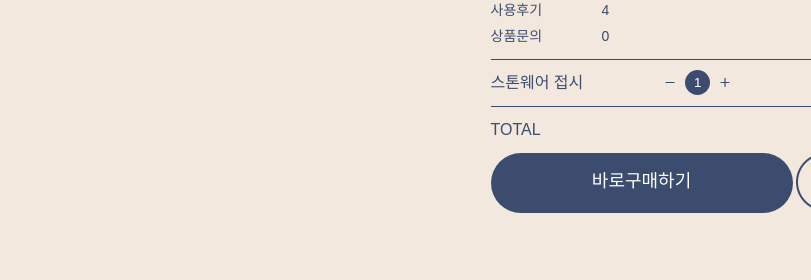
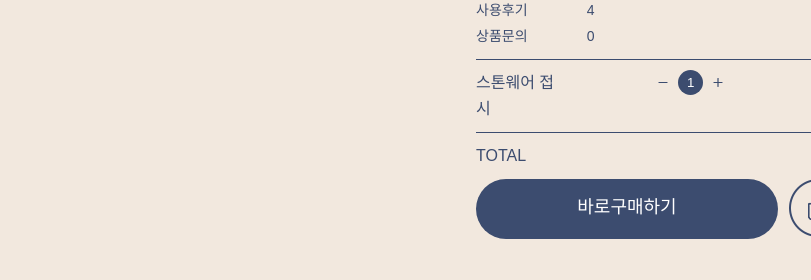
Before and after one commit to KANGSUM1N/Delight, a plain HTML site: page sub2-1-1.html in a window 1280 px wide. Shown: the part 385-665 px from the top of the page, 469-1280 px from the left. Drawn offline with nearby package versions, Linux system fonts and the light colour scheme.

Commit message:
Add files via upload

```diff
--- a/css/style.css
+++ b/css/style.css
@@ -2058,6 +2058,7 @@ body::-webkit-scrollbar-track {
 }
 
 .sticky_box {
+    width: 440px;
     position: sticky;
     top: 130px;
 }
@@ -2186,7 +2187,7 @@ input[type=number] {
     font-size: 16px;
 }
 .information_box3 li:nth-child(2) {
-    padding: 0 82px;
+    padding: 0 92px;
 }
 .information_box4 {
     font-size: 16px;
```
